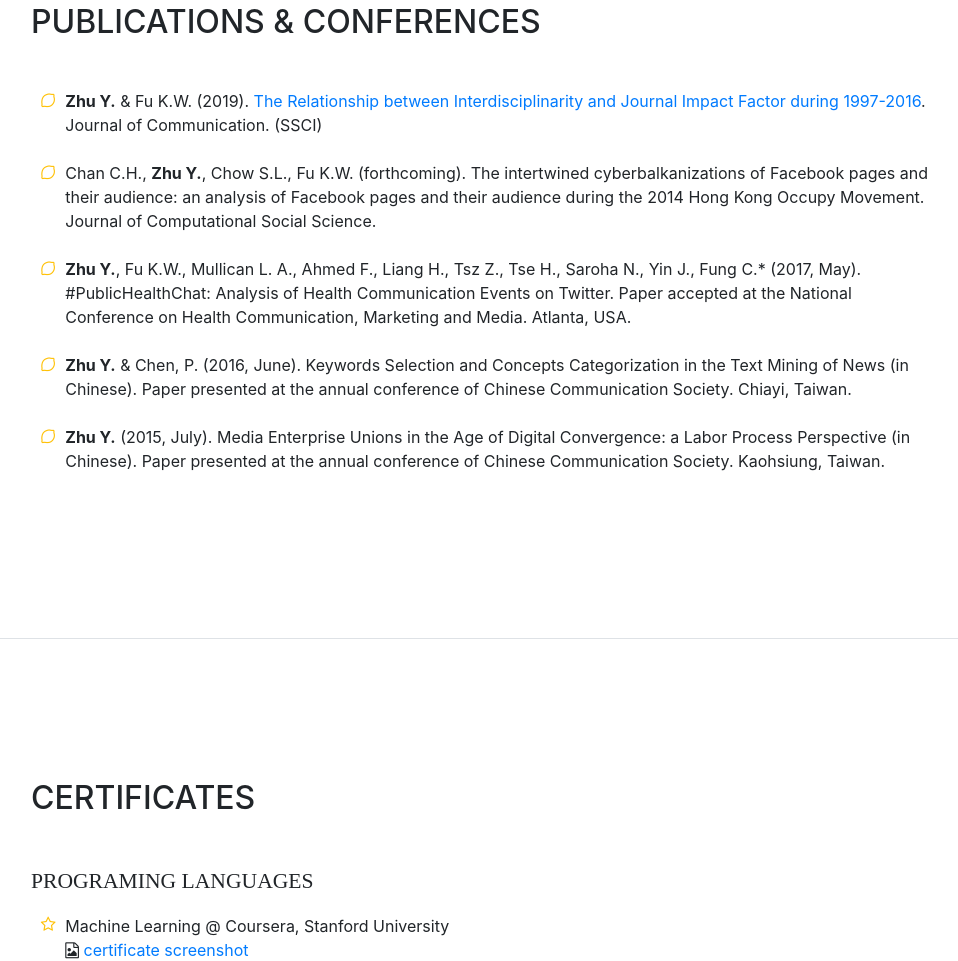
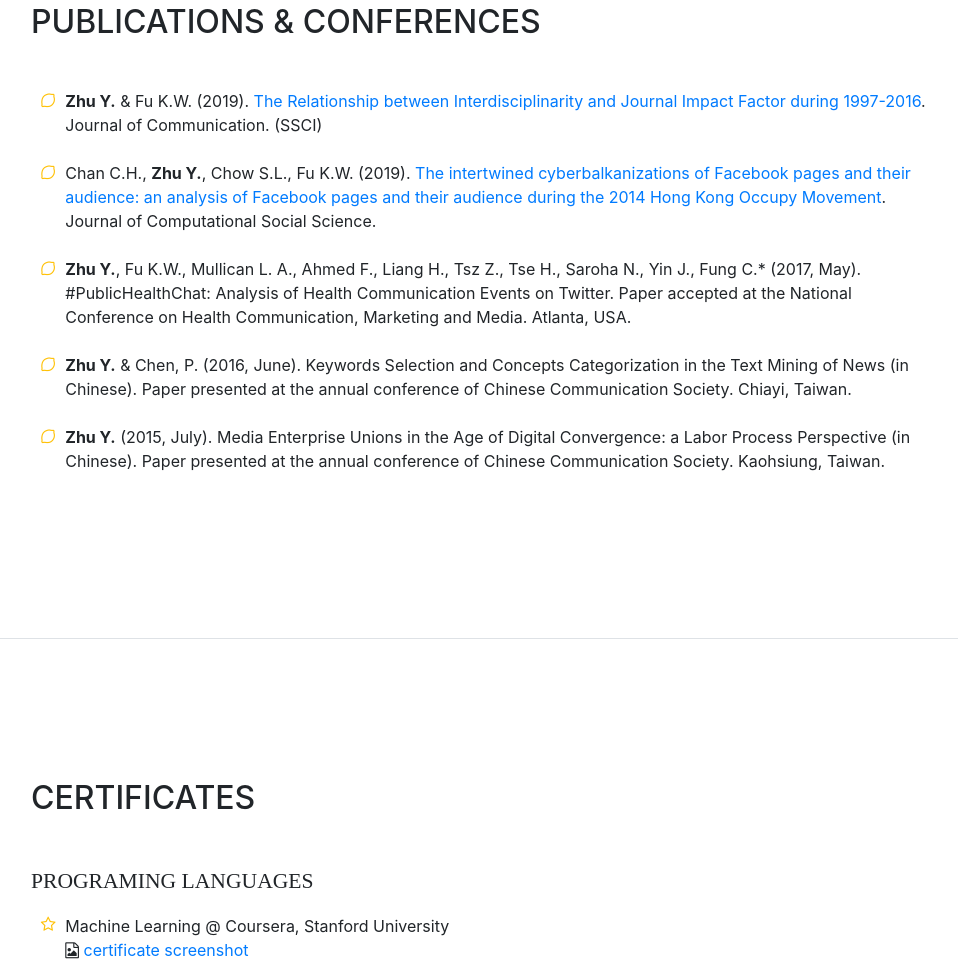
Before and after one commit to juniorworld/juniorworld.github.io, a website with bundled scripts: page index.html in a window 1280 px wide. Shown: the part 3008-3969 px from the top of the page, without its empty margins (289-1247 px from the left). Built offline with nearby package versions, Linux system fonts and the light colour scheme; a web font is replaced by a local one.

Commit message:
Update index.html

```diff
--- a/index.html
+++ b/index.html
@@ -222,7 +222,7 @@
             <br>
             <li>
               <i class="fa-li fa fa-lemon-o text-warning"></i>
-              Chan C.H., <strong>Zhu Y.</strong>, Chow S.L., Fu K.W. (forthcoming). The intertwined cyberbalkanizations of Facebook pages and their audience: an analysis of Facebook pages and their audience during the 2014 Hong Kong Occupy Movement. Journal of Computational Social Science.</li>
+              Chan C.H., <strong>Zhu Y.</strong>, Chow S.L., Fu K.W. (2019). <a href="https://link.springer.com/article/10.1007/s42001-019-00043-x">The intertwined cyberbalkanizations of Facebook pages and their audience: an analysis of Facebook pages and their audience during the 2014 Hong Kong Occupy Movement</a>. Journal of Computational Social Science.</li>
             <br>
             <li>
               <i class="fa-li fa fa-lemon-o text-warning"></i>
```
